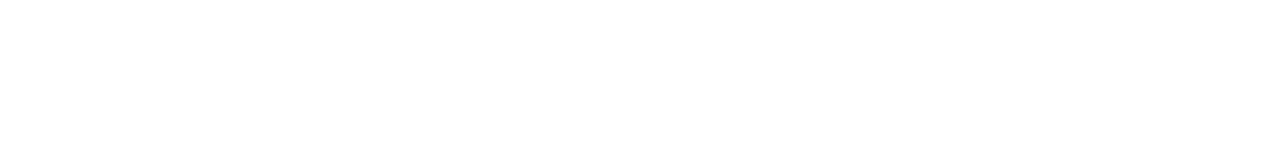
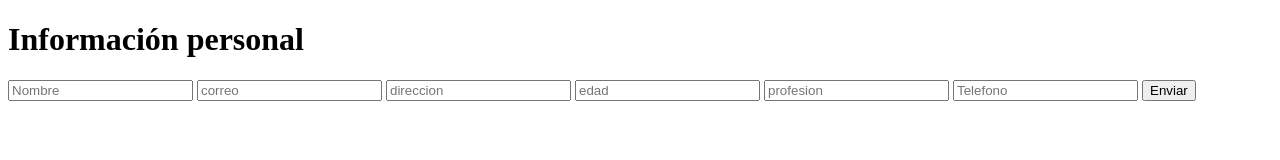
Before and after one commit to Miguelro123/Replica-web, a plain HTML site: page JS/Taller/index4.html in a window 1280 px wide. Drawn offline with Linux system fonts and the light colour scheme.

Commit message:
Update HTML

```diff
--- a/JS/Taller/index4.html
+++ b/JS/Taller/index4.html
@@ -1,11 +1,26 @@
 <!DOCTYPE html>
 <html lang="en">
-<head>
-    <meta charset="UTF-8">
-    <meta name="viewport" content="width=device-width, initial-scale=1.0">
-    <title>Document</title>
-</head>
-<body>
+  <head>
+    <meta http-equiv="Content-Type" content="text/html;charset=UTF-8" />
+    <title>Key</title>
+    <link rel="stylesheet" href="CSS/index4.css" />
+  </head>
+  <body>
+    <div>
+      <h1>Información personal</h1>
+      <form action="#" class="register1" onsubmit="return formu()">
+        <div class="inputs1">
+          <input type="text" id="name" placeholder="Nombre" />
+          <input type="text" id="email" placeholder="correo" />
+          <input type="text" id="direccion" placeholder="direccion" />
+          <input type="text" id="edad" placeholder="edad" />
+          <input type="text" id="profesion" placeholder="profesion" />
+          <input type="text" id="tel" placeholder="Telefono" />
 
-</body>
+          <button>Enviar</button>
+        </div>
+      </form>
+    </div>
+    <script src="js/index4.js"></script>
+  </body>
 </html>
```
